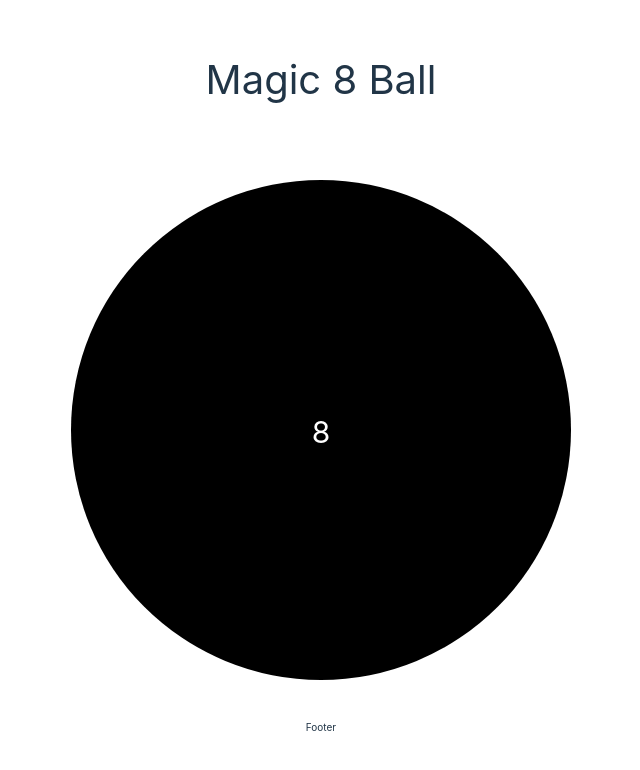
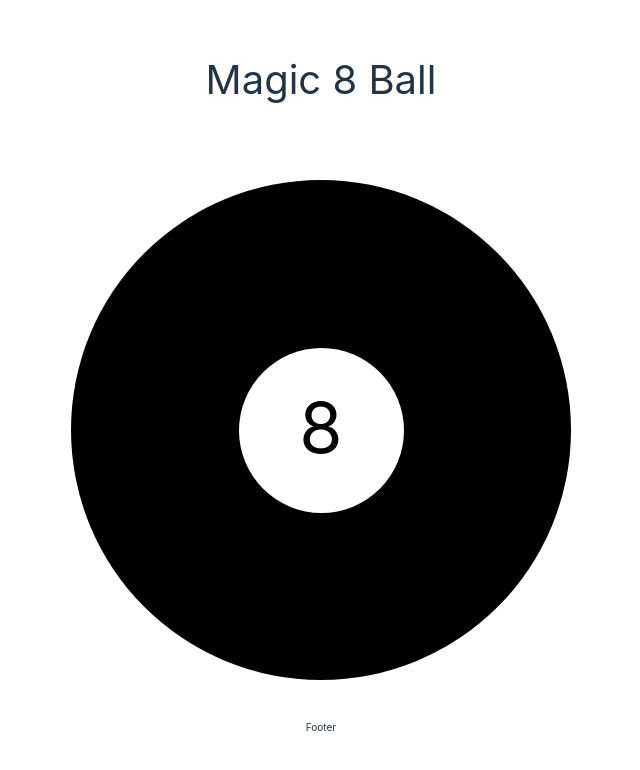
Before and after one commit to martaProsniak/magic-8-ball, a React (Vite) app: page / in a window 1280 px wide. Shown: the top 770 px of the page, without its empty margins (319-959 px from the left). Built offline with nearby package versions, Linux system fonts and the light colour scheme.

Commit message:
Displaying answer

```diff
--- a/src/components/ball/Ball.css
+++ b/src/components/ball/Ball.css
@@ -13,11 +13,21 @@
     border-radius: 50%;
     font-size: 3rem;
     cursor: pointer;
+    display: flex;
+    justify-content: center;
+    align-items: center;
 }
 
 .eight {
-    margin-top: 13rem;
     display: inline-block;
+    height: 25%;
+    width: 25%;
+    background: white;
+    border-radius: 50%;
+    color: black;
+    font-size: 6rem;
+    padding: 2rem;
+    line-height: 7.5rem;
 }
 
 @media screen and (min-width: 425px) {
@@ -27,7 +37,8 @@
     }
 
     .eight {
-        margin-top: 17rem;
+        font-size: 7rem;
+        line-height: 9rem;
     }
 }
 
@@ -38,6 +49,11 @@
     }
 
     .eight {
-        margin-top: 23rem;
+        line-height: 12rem;
     }
 }
+
+.answer {
+    color: white;
+    max-width: 80%;
+}
--- a/src/components/ball/Ball.tsx
+++ b/src/components/ball/Ball.tsx
@@ -1,18 +1,24 @@
-import { FC } from "react";
+import { FC, useState } from "react";
 import './Ball.css'
 import data from './answers.json'
 
 const Ball: FC = () => {
+    const [answer, setAnswer] = useState('')
 
     const handleClick = () => {
-        alert(data.answers[getRandomNumber(20)])
+        setAnswer(data.answers[getRandomNumber(20)])
     }
 
     const getRandomNumber = (max: number) => {
         return Math.floor(Math.random() * max)
     }
 
-    return <div className="wrapper"><div className="ball" onClick={handleClick}><span className="eight">8</span></div></div>
+    return (<div className="wrapper">
+        <div className="ball" onClick={handleClick}>
+            {!answer && <span className="eight">8</span>}
+            {answer && <span className="answer">{answer}</span>}
+        </div>
+    </div>)
 }
 
 export default Ball;
```
